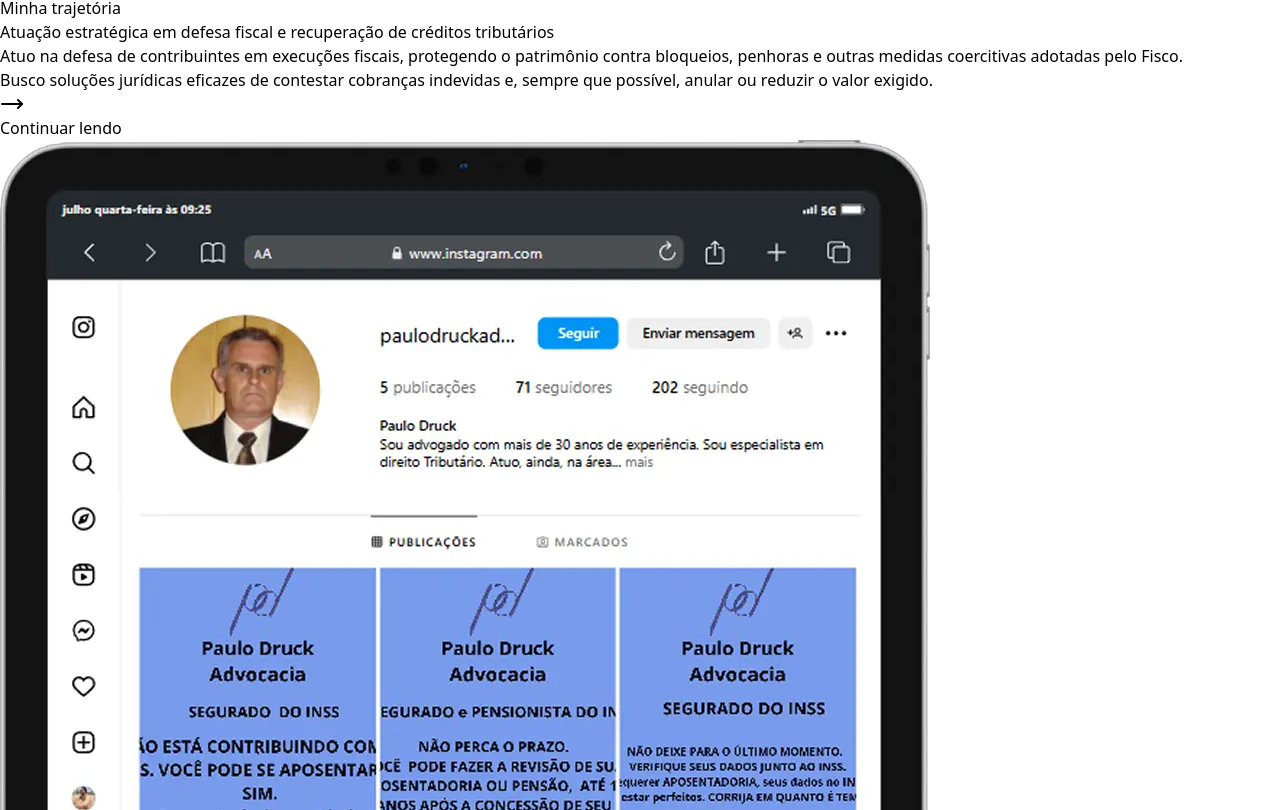
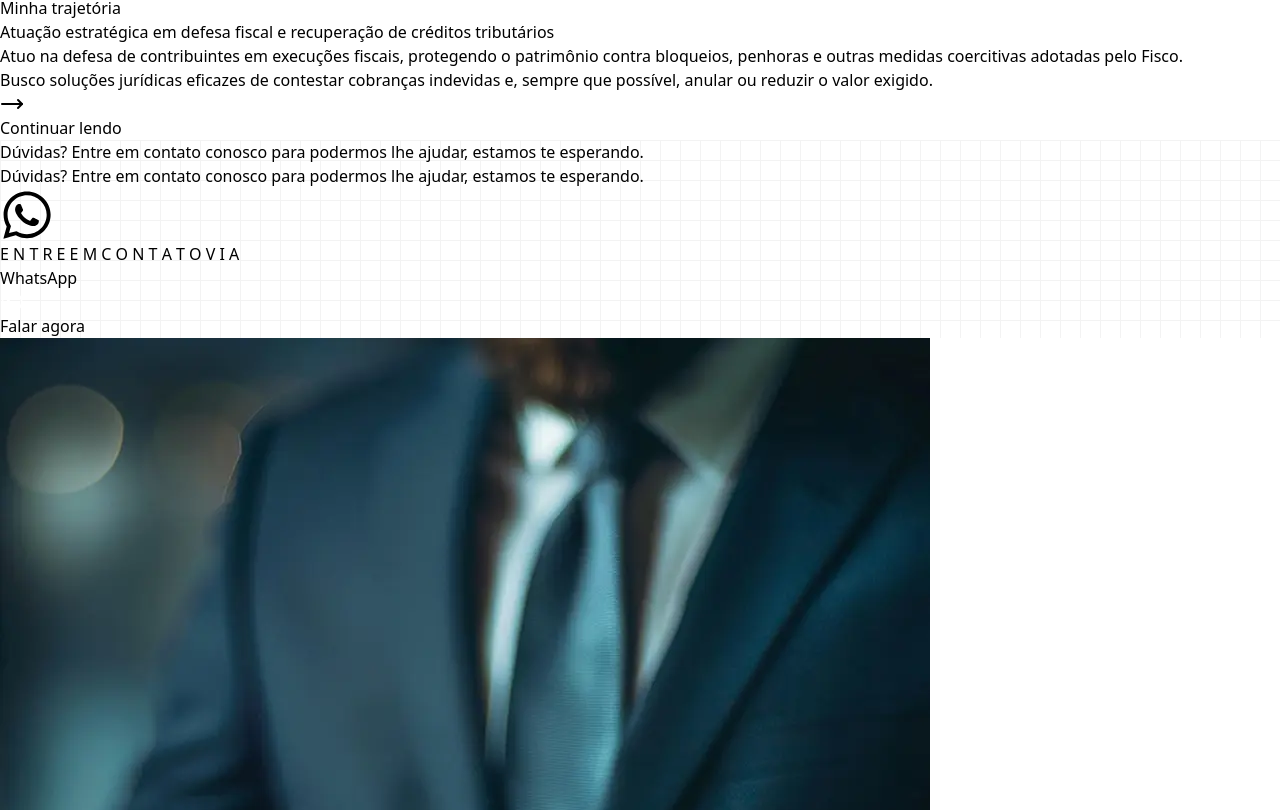
Before and after one commit to Paper-Street-Softwares/LP-Paulo-Druck, a React (Vite) app: page / in a window 1280 px wide. Shown: the part 2050-2860 px from the top of the page. Built offline with nearby package versions, Linux system fonts and the light colour scheme; a web font is replaced by a local one.

Commit message:
fix: Remove aboutInstagram e redes sociais

```diff
--- a/src/pages/Index.jsx
+++ b/src/pages/Index.jsx
@@ -41,11 +41,11 @@
         paragraphsModal={false}
       />
       <About modal={true} showGallery={false} colorMode={colorMode} />
-      <AboutInstagram
+      {/* <AboutInstagram
         colorMode={colorMode}
         instagram={true}
         socialPrint={true}
-      />
+      /> */}
       {/* <Cta colorMode={colorMode} /> */}
       <CtaSecondary />
       <Steps colorMode={colorMode} />
@@ -57,7 +57,6 @@
         phoneSecundario={false}
         phoneTerciario={false}
         expedientesecond={false}
-        instagram={true}
         addres={true}
       />
       <FloatingWhatsappButton />
```
